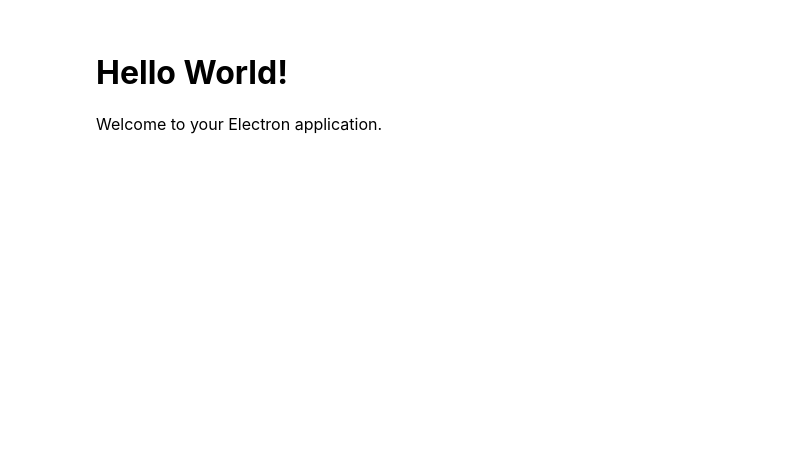
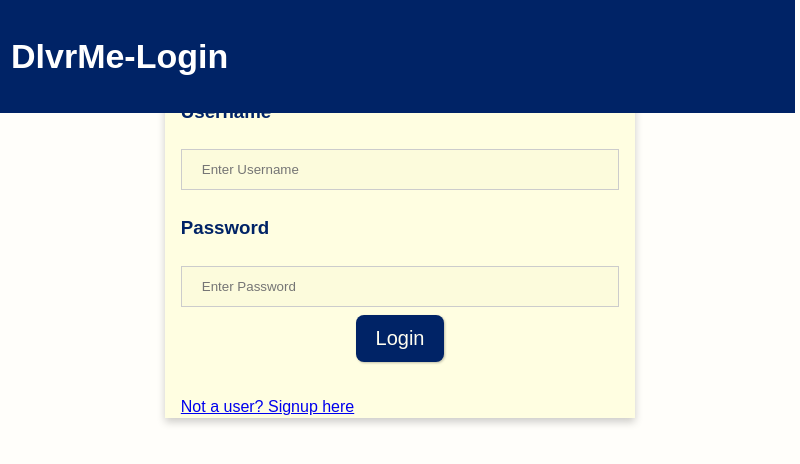
Before and after one commit to yassataiseer/DlvrMeDesktop, an Electron app: page src/index.html in a window 800 px wide. Drawn offline with Linux system fonts and the light colour scheme.

Commit message:
pretty file structure

```diff
--- a/src/index.css
+++ /dev/null
@@ -1,6 +0,0 @@
-body {
-  font-family: -apple-system, BlinkMacSystemFont, "Segoe UI", Roboto, Helvetica, Arial, sans-serif;
-  margin: auto;
-  max-width: 38rem;
-  padding: 2rem;
-}
--- a/src/index.html
+++ b/src/index.html
@@ -1,12 +1,33 @@
-<!DOCTYPE html>
 <html>
-  <head>
-    <meta charset="UTF-8">
-    <title>Hello World!</title>
-    <link rel="stylesheet" href="index.css">
-  </head>
-  <body>
-    <h1> Hello World!</h1>
-    <p>Welcome to your Electron application.</p>
-  </body>
+<head>
+        <link href="static/login.css" rel="stylesheet" type="text/css" />
+<meta name="viewport" content="width=device-width, initial-scale=1">
+</head>
+<div class="topnav">
+<a><h1>DlvrMe-Login</h1></a>
+</div>
+<body>
+
+ <br>
+ <br>
+ <br>
+ <br>
+<div class="card">
+  <div class="container">
+    <label for="uname"><h3><b>Username</b></h3></label>
+    <input type="text" placeholder="Enter Username"  @bind="Username"  required>
+
+    <label for="psw"><h3><b>Password</b></h3></label>
+    <input type="password" placeholder="Enter Password"  @bind="Password"   required>
+    <div class="wrapper">
+    <button class="btn"type="submit"  >Login</button>
+    </div>
+    <br>
+    <br>
+    <a href="/signup">Not a user? Signup here</a>
+  </div>
+  </div>
+
+
+</body>
 </html>
--- /dev/null
+++ b/src/static/login.css
@@ -0,0 +1,175 @@
+html {
+    height: 100%;
+  }
+
+  body {
+      font-family: Arial, Helvetica, sans-serif;
+    background-color:rgb(255,254,225);
+}
+
+
+  h1{
+      color:rgb(255,255,255);
+  }
+  h3{
+      color:rgb(	0, 35, 102);
+  }
+  input[type=text], input[type=password] {
+    width: 100%;
+    padding: 12px 20px;
+    margin: 8px 0;
+    display: inline-block;
+    border: 1px solid #ccc;
+    box-sizing: border-box;
+  }
+  body{
+      background-color:rgb(255,254,250);
+  }
+  button {
+    align:center;
+    background-color: rgb(255,254,225);
+    padding: 14px 20px;
+    text: rgb(0,35,102),
+    margin: 8px 0;
+    border: none;
+    cursor: pointer;
+    filter: drop-shadow(1px 1px 1px rgba(0.25, 0.25, 0.25, 0.25));
+    width: 20%;
+    border-radius: 8px;
+  }
+
+  button:hover {
+    opacity: 0.8;
+  }
+  input[type=text] {
+   background-color: rgb(252, 251, 220);
+   color:rgb(0, 0, 0);
+  }
+  input[type=password] {
+   background-color: rgb(252, 251, 220);
+   color:rgb(0,0,0);
+  }
+  .cancelbtn {
+    width: auto;
+    padding: 10px 18px;
+    background-color: #f44336;
+  }
+
+  .imgcontainer {
+    text-align: center;
+    margin: 24px 0 12px 0;
+  }
+
+  img.avatar {
+    width: 40%;
+    border-radius: 50%;
+  }
+
+  .container {
+    padding: 16px;
+  }
+
+  span.psw {
+    float: right;
+    padding-top: 16px;
+  }
+
+  @media screen and (max-width: 300px) {
+    span.psw {
+       display: block;
+       float: none;
+    }
+    .cancelbtn {
+       width: 100%;
+    }
+  }
+
+  .card {
+    box-shadow: 0 4px 8px 0 rgb(0,0,0,0.2);
+    transition: 0.3s;
+    background:rgb(255,254,225);
+    width: 60%;
+    margin:  0px auto;
+
+  }
+
+  .card:hover {
+    box-shadow: 0 8px 16px 0 rgba(0,0,0,0.2);
+  }
+
+  .container {
+    padding: 2px 16px;
+  }
+
+  .topnav {
+    overflow: hidden;
+    background-color:rgb(	0, 35, 102);
+    position: fixed;
+    top: 0;
+    width: 100%;
+    position: absolute;
+    right: 5px;
+  }
+
+
+  .topnav a {
+    float: left;
+    color: rgb(	0, 35, 102);
+    text-align: center;
+    padding: 14px 16px;
+    text-decoration: none;
+    font-size: 17px;
+  }
+
+  .topnav a:hover {
+    background-color: rgb(0, 35, 102);
+    color: black;
+  }
+
+
+
+  .topnav a.active {
+    background-color: rgb(0, 35, 102);
+    color: white;
+  }
+
+
+  @media screen and (max-width: 600px) {
+    .topnav a:not(:first-child) {display: none;}
+    .topnav a.icon {
+      float: right;
+      display: block;
+    }
+  }
+
+  @media screen and (max-width: 600px) {
+    .topnav.responsive {position: relative;}
+    .topnav.responsive .icon {
+      position: absolute;
+      right: 0;
+      top: 0;
+    }
+    .topnav.responsive a {
+      float: none;
+      display: block;
+      text-align: left;
+    }
+  }
+  .wrapper {
+    text-align: center;
+}
+
+    .btn {
+    background-color: rgb(0, 35, 102); /* Blue background */
+    border: none; /* Remove borders */
+    color: rgb(255,254,240);
+    padding: 12px 16px; /* Some padding */
+    font-size: 20px;
+    cursor: pointer;
+  }
+
+  /* Darker background on mouse-over */
+  .btn:hover {
+      color:rgb(0, 35, 102) ;
+    background-color:rgb(255,254,240);
+  }
```
